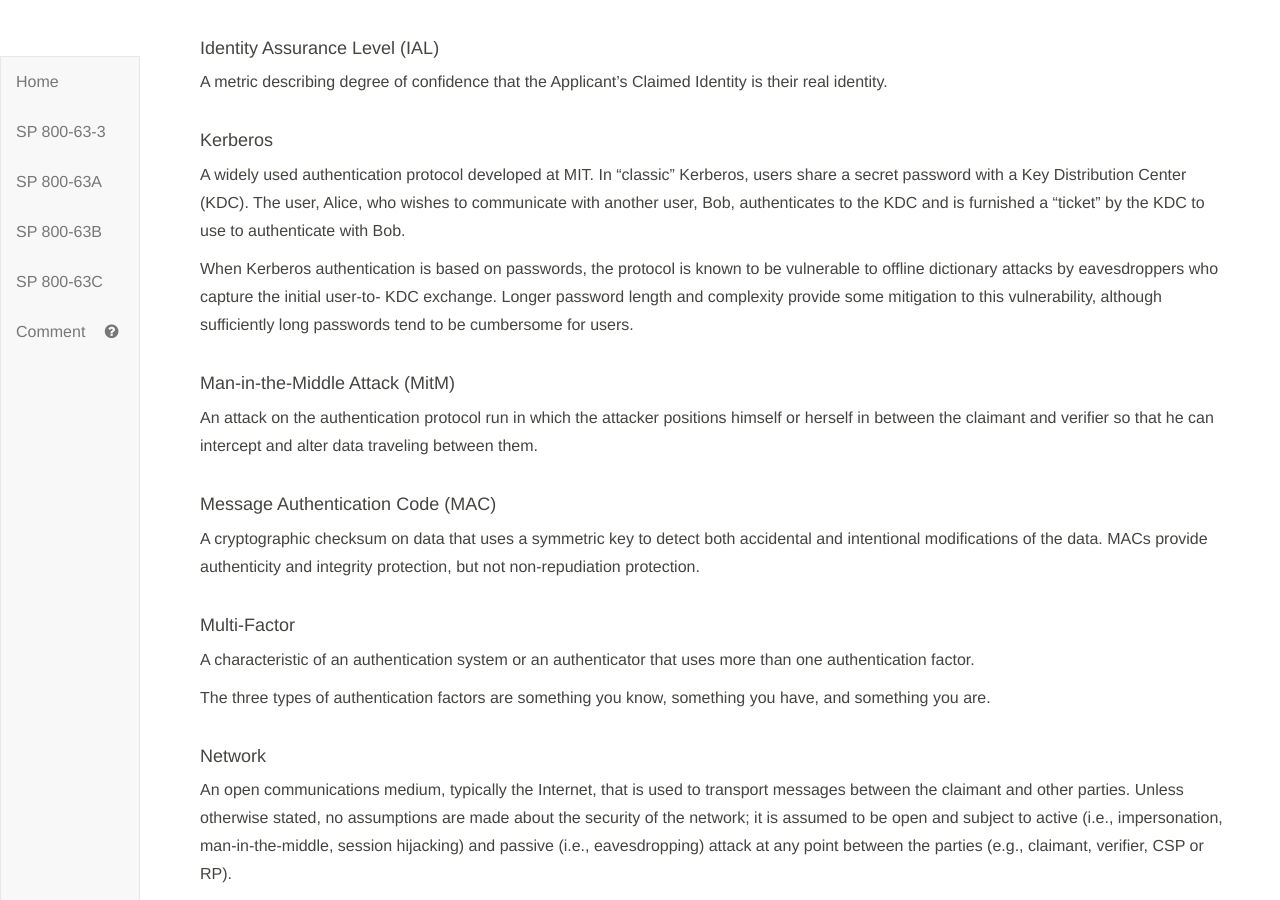
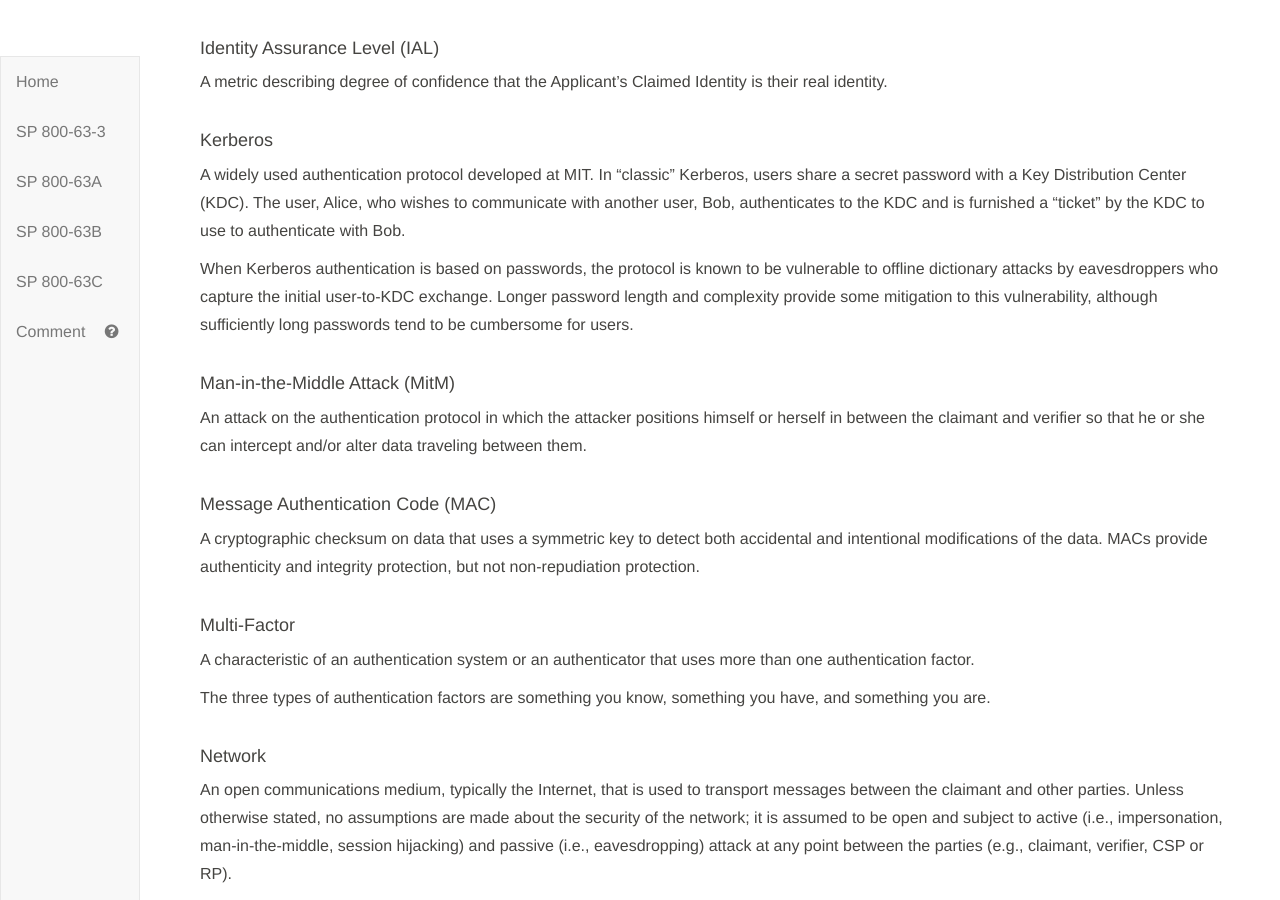
Before and after one commit to usnistgov/800-63-3, a Jekyll site: the page built from sp800-63b.md, in a window 1280 px wide and 900 px high, scrolled down 11967 px. Built offline with Jekyll 4.4.1, drawn with Linux system fonts in a browser that asks for light colours.

Commit message:
Corrections to MitM definition. Resolves usnistgov/800-63-3#368

```diff
--- a/sp800-63b/sec3_definitions.md
+++ b/sp800-63b/sec3_definitions.md
@@ -155,10 +155,10 @@ A metric describing degree of confidence that the Applicant’s Claimed Identity
 #### Kerberos
 A widely used authentication protocol developed at MIT. In “classic” Kerberos, users share a secret password with a Key Distribution Center (KDC). The user, Alice, who wishes to communicate with another user, Bob, authenticates to the KDC and is furnished a “ticket” by the KDC to use to authenticate with Bob.
 
-When Kerberos authentication is based on passwords, the protocol is known to be vulnerable to offline dictionary attacks by eavesdroppers who capture the initial user-to- KDC exchange. Longer password length and complexity provide some mitigation to this vulnerability, although sufficiently long passwords tend to be cumbersome for users.
+When Kerberos authentication is based on passwords, the protocol is known to be vulnerable to offline dictionary attacks by eavesdroppers who capture the initial user-to-KDC exchange. Longer password length and complexity provide some mitigation to this vulnerability, although sufficiently long passwords tend to be cumbersome for users.
 
 #### Man-in-the-Middle Attack (MitM)
-An attack on the authentication protocol run in which the attacker positions himself or herself in between the claimant and verifier so that he can intercept and alter data traveling between them.
+An attack on the authentication protocol in which the attacker positions himself or herself in between the claimant and verifier so that he or she can intercept and/or alter data traveling between them.
 
 #### Message Authentication Code (MAC)
 A cryptographic checksum on data that uses a symmetric key to detect both accidental and intentional modifications of the data. MACs provide authenticity and integrity protection, but not non-repudiation protection.
```
